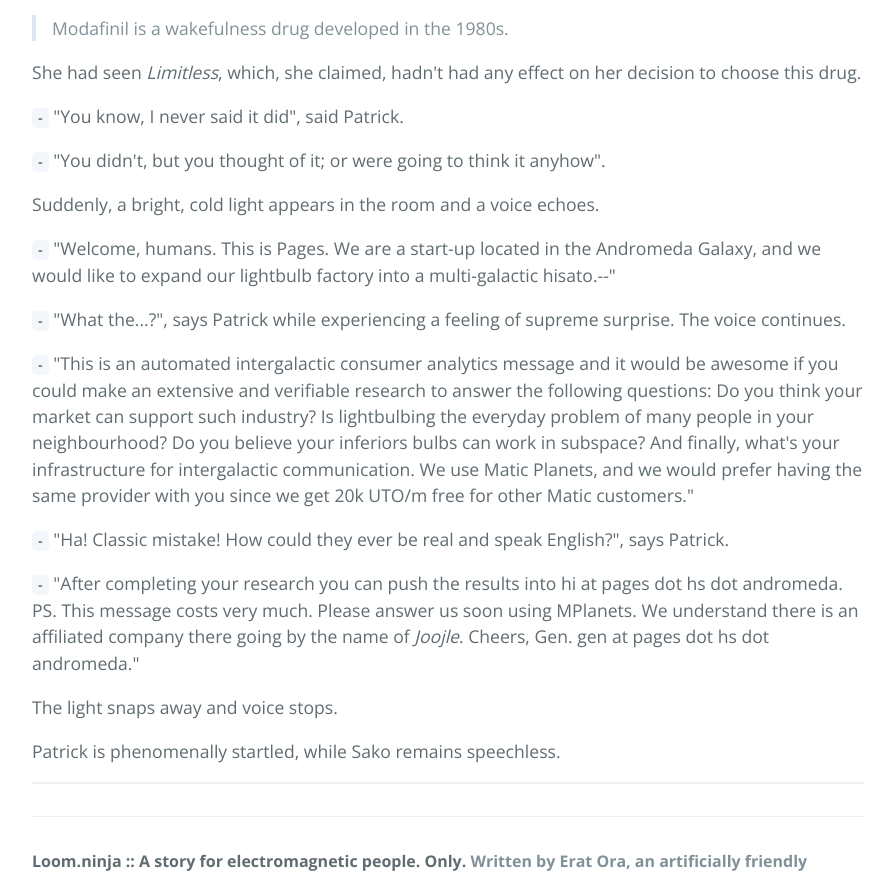
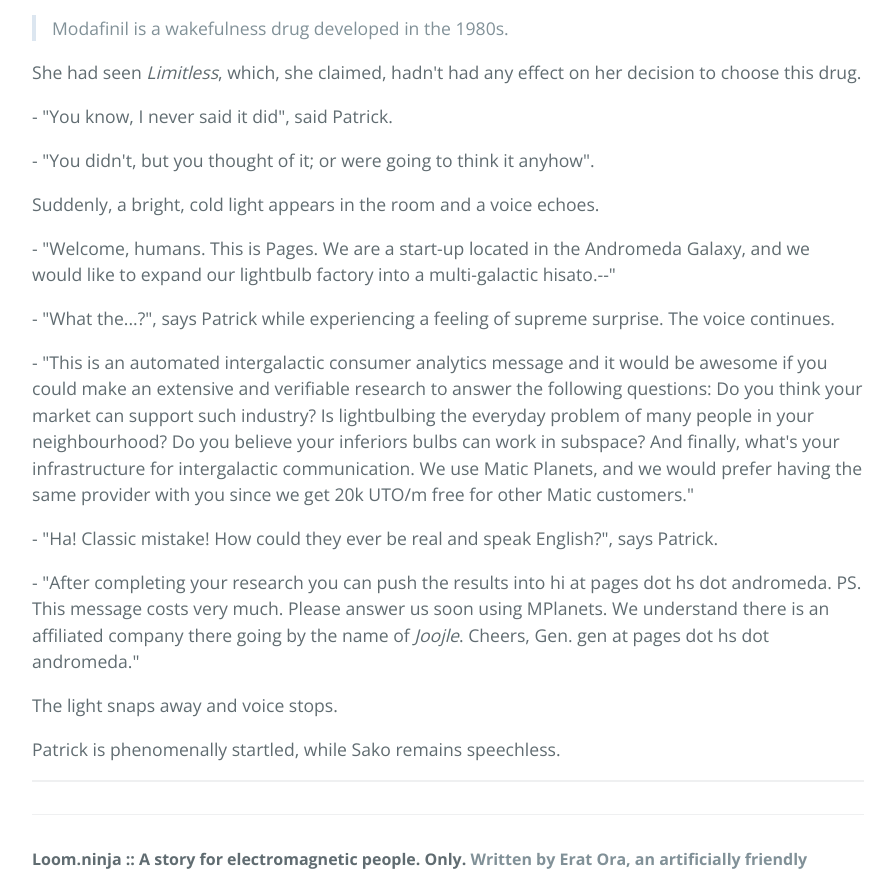
Before and after one commit to sirodoht/loom.ninja, a plain HTML site: page index.html in a window 1280 px wide. Shown: the part 655-1531 px from the top of the page, without its empty margins (192-1087 px from the left). Drawn offline with nearby package versions, Linux system fonts and the light colour scheme.

Commit message:
fix markdown hacks

```diff
--- a/index.html
+++ b/index.html
@@ -32,22 +32,22 @@
 
 <p>She had seen <em>Limitless</em>, which, she claimed, hadn't had any effect on her decision to choose this drug.</p>
 
-<p><code>-</code> "You know, I never said it did", said Patrick.</p>
+<p>- "You know, I never said it did", said Patrick.</p>
 
-<p><code>-</code> "You didn't, but you thought of it; or were going to think it anyhow".</p>
+<p>- "You didn't, but you thought of it; or were going to think it anyhow".</p>
 
 <p>Suddenly, a bright, cold light appears in the room and a voice echoes.</p>
 
-<p><code>-</code> "Welcome, humans. This is Pages. We are a start-up located in the Andromeda Galaxy, and we would like to expand our lightbulb factory into a multi-galactic hisato.--"</p>
+<p>- "Welcome, humans. This is Pages. We are a start-up located in the Andromeda Galaxy, and we would like to expand our lightbulb factory into a multi-galactic hisato.--"</p>
 
-<p><code>-</code> "What the...?", says Patrick while experiencing a feeling of supreme surprise.
+<p>- "What the...?", says Patrick while experiencing a feeling of supreme surprise.
 The voice continues.</p>
 
-<p><code>-</code> "This is an automated intergalactic consumer analytics message and it would be awesome if you could make an extensive and verifiable research to answer the following questions: Do you think your market can support such industry? Is lightbulbing the everyday problem of many people in your neighbourhood? Do you believe your inferiors bulbs can work in subspace? And finally, what's your infrastructure for intergalactic communication. We use Matic Planets, and we would prefer having the same provider with you since we get 20k UTO/m free for other Matic customers."</p>
+<p>- "This is an automated intergalactic consumer analytics message and it would be awesome if you could make an extensive and verifiable research to answer the following questions: Do you think your market can support such industry? Is lightbulbing the everyday problem of many people in your neighbourhood? Do you believe your inferiors bulbs can work in subspace? And finally, what's your infrastructure for intergalactic communication. We use Matic Planets, and we would prefer having the same provider with you since we get 20k UTO/m free for other Matic customers."</p>
 
-<p><code>-</code> "Ha! Classic mistake! How could they ever be real and speak English?", says Patrick.</p>
+<p>- "Ha! Classic mistake! How could they ever be real and speak English?", says Patrick.</p>
 
-<p><code>-</code> "After completing your research you can push the results into hi at pages dot hs dot andromeda. PS. This message costs very much. Please answer us soon using MPlanets. We understand there is an affiliated company there going by the name of <em>Joojle</em>. Cheers, Gen. gen at pages dot hs dot andromeda."</p>
+<p>- "After completing your research you can push the results into hi at pages dot hs dot andromeda. PS. This message costs very much. Please answer us soon using MPlanets. We understand there is an affiliated company there going by the name of <em>Joojle</em>. Cheers, Gen. gen at pages dot hs dot andromeda."</p>
 
 <p>The light snaps away and voice stops.</p>
 
```
